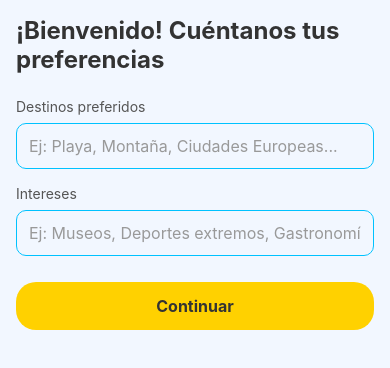
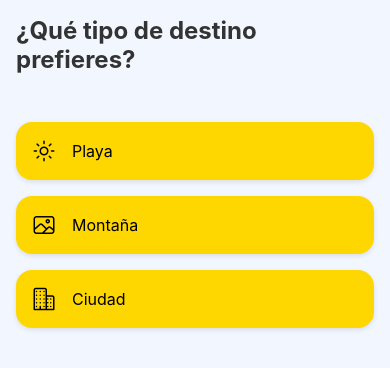
Before and after one commit to smatusdelaparradev/tourguide, a React Native app in the folder TourGuideApp/: screen /Onboarding in a window 390 px wide. Shown: the top 368 px of the page. Built offline with nearby package versions, Linux system fonts and the light colour scheme.

Commit message:
Onboarding types and order

```diff
--- a/TourGuideApp/src/index.ts
+++ b/TourGuideApp/src/index.ts
@@ -1,4 +1,5 @@
 import { registerRootComponent } from 'expo';
+import 'react-native-gesture-handler';
 
 import App from './App';
 
--- a/TourGuideApp/src/navigation/AppNavigator.tsx
+++ b/TourGuideApp/src/navigation/AppNavigator.tsx
@@ -2,8 +2,9 @@ import React from 'react';
 import { createStackNavigator } from '@react-navigation/stack';
 import OnboardingScreen from '../screens/Onboarding/OnboardingScreen';
 import MainTabNavigator from './MainTabNavigator';
+import { RootStackParamList } from '../types/navigation';
 
-const Stack = createStackNavigator();
+const Stack = createStackNavigator<RootStackParamList>();
 
 const AppNavigator = () => {
   return (
--- a/TourGuideApp/src/navigation/MainTabNavigator.tsx
+++ b/TourGuideApp/src/navigation/MainTabNavigator.tsx
@@ -23,7 +23,7 @@ const MainTabNavigator = () => {
           } else if (route.name === 'Community') {
             iconName = 'people';
           }
-          return <Ionicons name={iconName} size={size} color={color} />;
+          return <Ionicons name={iconName as any} size={size} color={color} />;
         },
       })}
     >
--- /dev/null
+++ b/TourGuideApp/src/screens/Onboarding/OnboardingQuestions.ts
@@ -0,0 +1,32 @@
+import { OnboardingQuestion } from '../../types/entities/OnboardingQuestion';
+
+const onboardingQuestions: OnboardingQuestion[] = [
+  {
+    question: "¿Qué tipo de destino prefieres?",
+    options: [
+      { icon: "sunny-outline", text: "Playa" },
+      { icon: "image-outline", text: "Montaña" },
+      { icon: "business-outline", text: "Ciudad" }
+    ],
+    multiple: false
+  },
+  {
+    question: "¿Qué tipo de actividades te interesan?",
+    options: [
+      { icon: "color-palette-outline", text: "Arte / Museos" },
+      { icon: "bicycle-outline", text: "Deportes" },
+      { icon: "restaurant-outline", text: "Gastronomía" }
+    ],
+    multiple: false
+  },
+  {
+    question: "¿Prefieres viajes en grupo o individuales?",
+    options: [
+      { icon: "people-outline", text: "Grupo" },
+      { icon: "person-outline", text: "Individual" }
+    ],
+    multiple: false
+  }
+];
+
+export default onboardingQuestions;
--- a/TourGuideApp/src/screens/Onboarding/OnboardingScreen.tsx
+++ b/TourGuideApp/src/screens/Onboarding/OnboardingScreen.tsx
@@ -1,14 +1,24 @@
-import React, { useState } from 'react';
-import { View, Text, TouchableOpacity, ScrollView } from 'react-native';
+import React, { useState, useRef } from 'react';
+import { useNavigation } from '@react-navigation/native';
+import { Ionicons } from '@expo/vector-icons';
+import { View, Text, FlatList, TouchableOpacity, Dimensions, StyleSheet } from 'react-native';
 import { styled } from '../../theme/styled';
-import Input from '../../components/Input/Input';
-import Button from '../../components/Button/Button';
-import { useNavigation } from '@react-navigation/native';
+import { OnboardingQuestion } from '../../types/entities/OnboardingQuestion';
+import onboardingQuestions from './OnboardingQuestions';
+import { RootStackParamList } from '../../types/navigation';
+import { StackNavigationProp } from '@react-navigation/stack';
+
+const { width } = Dimensions.get('window');
 
 const Container = styled(View)`
   flex: 1;
+  background-color: ${({ theme }) => theme.colors.background};
+`;
+
+const Slide = styled(View)`
+  width: ${width}px;
   padding: ${({ theme }) => theme.spacing.md}px;
-  background-color: ${({ theme }) => theme.colors.background};
+  justify-content: center;
 `;
 
 const Title = styled(Text)`
@@ -18,40 +28,84 @@ const Title = styled(Text)`
   margin-bottom: ${({ theme }) => theme.spacing.lg}px;
 `;
 
+const OptionsContainer = styled(View)`
+  margin-top: ${({ theme }) => theme.spacing.lg}px;
+`;
+
+const OptionButton = styled(TouchableOpacity)`
+  flex-direction: row;
+  align-items: center;
+  background-color: #FFD700;  /* Fondo amarillo */
+  padding: ${({ theme }) => theme.spacing.md}px;
+  margin-bottom: ${({ theme }) => theme.spacing.md}px;
+  border-radius: ${({ theme }) => theme.borderRadius.md}px;
+  box-shadow: 0px 2px 5px rgba(0,0,0,0.1);
+`;
+
+const OptionText = styled(Text)`
+  font-size: 16px;
+  margin-left: ${({ theme }) => theme.spacing.md}px;
+  color: #000; /* Texto negro para contraste sobre amarillo */
+`;
+
+
 const OnboardingScreen = () => {
-  const navigation = useNavigation();
+  const navigation = useNavigation<StackNavigationProp<RootStackParamList>>();
+  const [currentStep, setCurrentStep] = useState(0);
+  const flatListRef = useRef<FlatList<any>>(null);
 
-  const [preferredDestinations, setPreferredDestinations] = useState('');
-  const [interests, setInterests] = useState('');
+  const [answers, setAnswers] = useState<Record<number, string>>({});
 
-  const handleNext = () => {
-    // Guardar las preferencias en contexto o async storage
-    navigation.navigate('Main');
+  const handleOptionPress = (option: string) => {
+    setAnswers(prev => ({ ...prev, [currentStep]: option }));
+
+    if (currentStep < onboardingQuestions.length - 1) {
+      const nextIndex = currentStep + 1;
+      setCurrentStep(nextIndex);
+      flatListRef.current?.scrollToIndex({ index: nextIndex, animated: true });
+    } else {
+      navigation.navigate('Main');
+    }
   };
+
+  const renderItem = ({ item, index }: { item: OnboardingQuestion, index: number }) => (
+    <Slide>
+      <Title>{item.question}</Title>
+      <OptionsContainer>
+        {item.options.map((opt, i) => (
+          <OptionButton
+            key={i}
+            onPress={() => handleOptionPress(opt.text)}
+          >
+            <Ionicons name={opt.icon} size={24} color="#000" />
+            <OptionText>{opt.text}</OptionText>
+          </OptionButton>
+        ))}
+      </OptionsContainer>
+    </Slide>
+  );
 
   return (
     <Container>
-      <ScrollView>
-        <Title>¡Bienvenido! Cuéntanos tus preferencias</Title>
-
-        <Input
-          label="Destinos preferidos"
-          placeholder="Ej: Playa, Montaña, Ciudades Europeas..."
-          value={preferredDestinations}
-          onChangeText={setPreferredDestinations}
-        />
-
-        <Input
-          label="Intereses"
-          placeholder="Ej: Museos, Deportes extremos, Gastronomía..."
-          value={interests}
-          onChangeText={setInterests}
-        />
-
-        <Button onPress={handleNext} title="Continuar" />
-      </ScrollView>
+      <FlatList
+        ref={flatListRef}
+        data={onboardingQuestions}
+        keyExtractor={(_, idx) => String(idx)}
+        renderItem={renderItem}
+        horizontal
+        pagingEnabled
+        scrollEnabled={false}
+        showsHorizontalScrollIndicator={false}
+        extraData={answers}
+      />
     </Container>
   );
 };
 
 export default OnboardingScreen;
+
+const styles = StyleSheet.create({
+  selectedOption: {
+    backgroundColor: '#E3F2FD'
+  }
+});
--- /dev/null
+++ b/TourGuideApp/src/types/entities/OnboardingQuestion.ts
@@ -0,0 +1,10 @@
+export interface OnboardingQuestion {
+    question: string;
+    options: Option[];
+    multiple: boolean;
+}
+
+interface Option {
+    icon: any;
+    text: string;
+}
--- /dev/null
+++ b/TourGuideApp/src/types/navigation.ts
@@ -0,0 +1,4 @@
+export type RootStackParamList = {
+    Onboarding: undefined; // La pantalla no recibe parámetros
+    Main: undefined; // La pantalla no recibe parámetros
+  };
```
Also changed, not shown: TourGuideApp/package.json (+11 -3 lines), TourGuideApp/tsconfig.json (+6 -1 lines), 1 other file (tests, documents, lock files or other folders).
